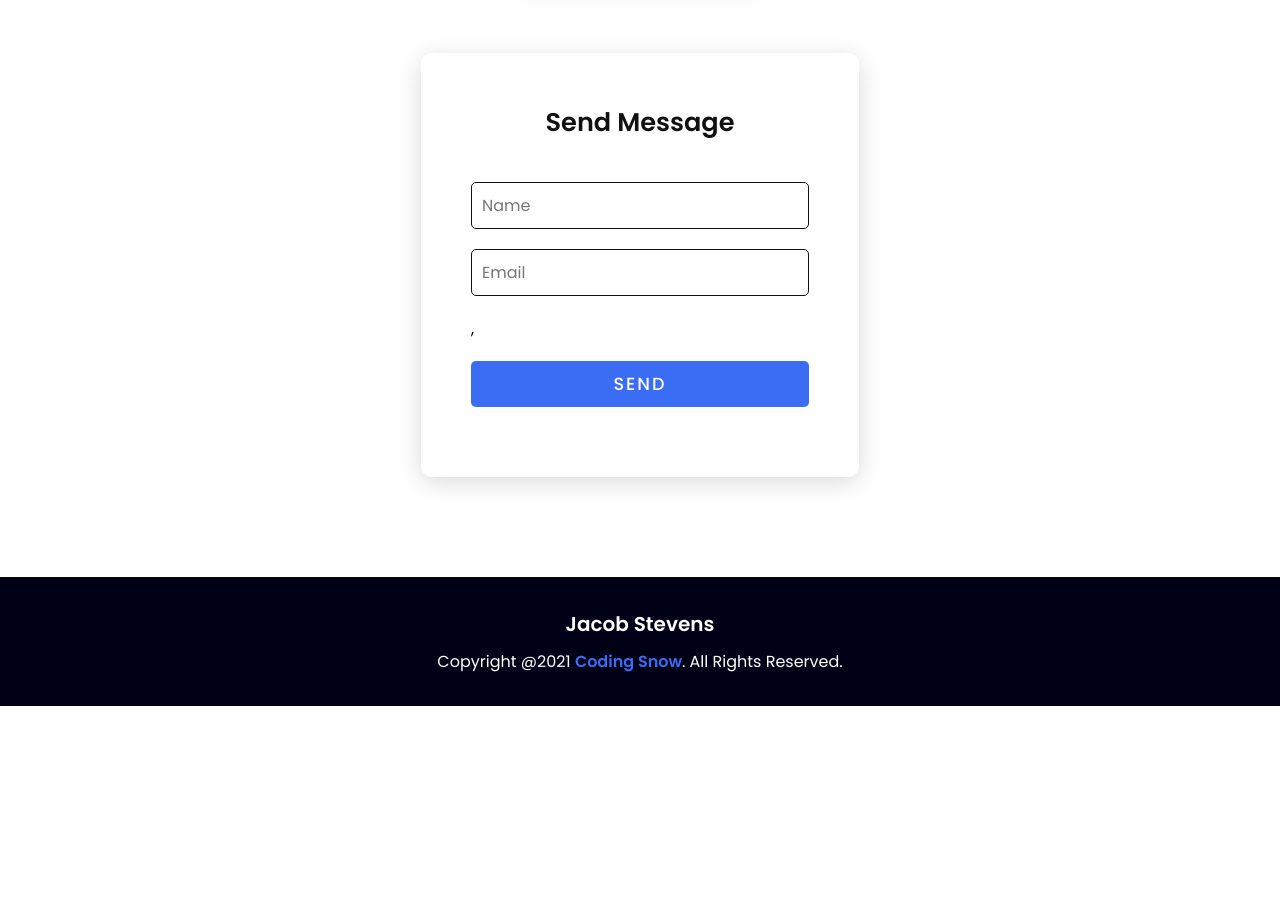
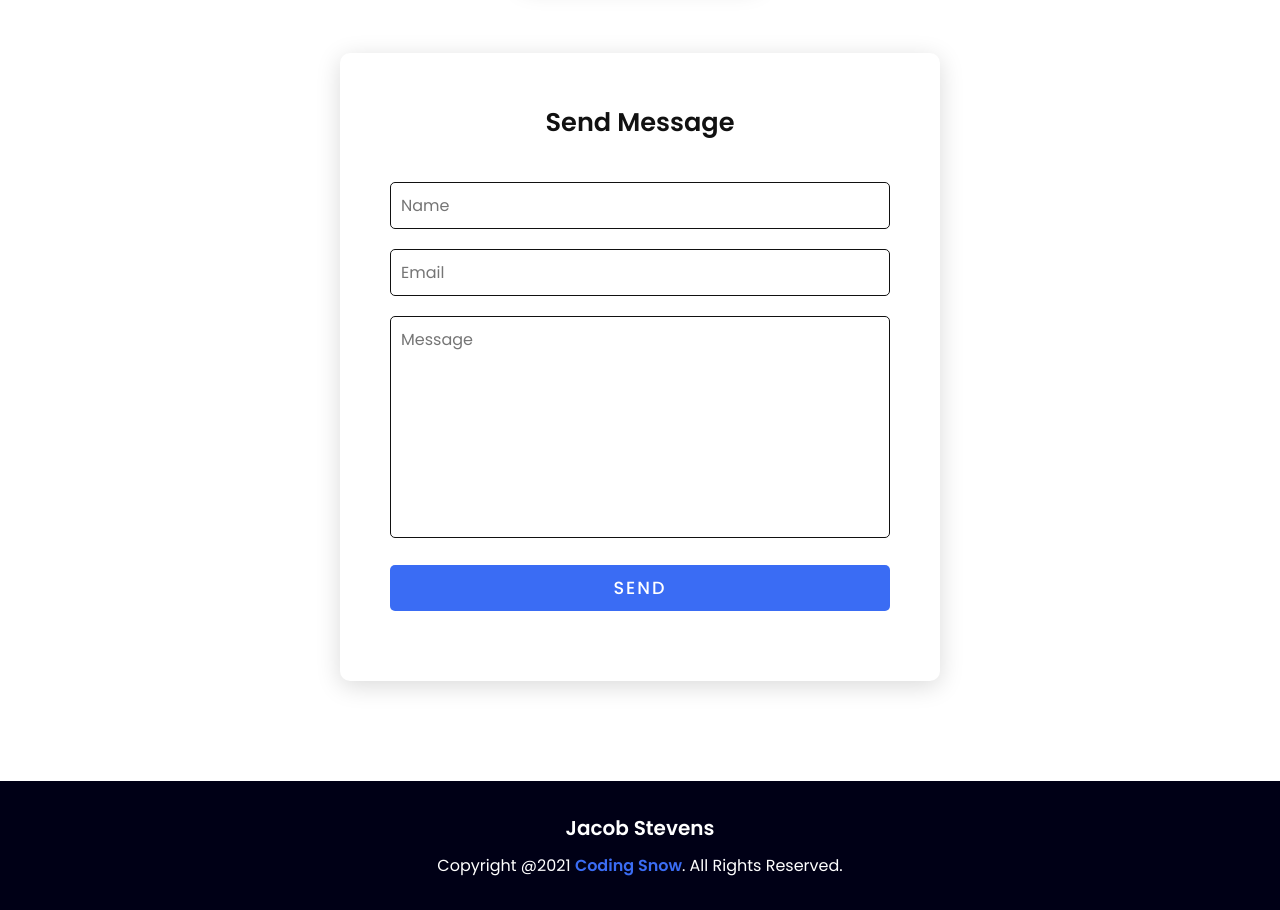
Before and after one commit to fahriandriansss/van, a plain HTML site: page index.html in a window 1280 px wide. Shown: the part 5698-6608 px from the top of the page. Before the commit the page ends 6404 px from the top, so only its background shows below. Drawn offline with Linux system fonts and the light colour scheme.

Commit message:
update index.html

```diff
--- a/index.html
+++ b/index.html
@@ -1,5 +1,7 @@
 <!DOCTYPE html>
-<html>
+
+<html lang="en" dir="ltr">
+
   <head>
     <meta charset="utf-8">
     <meta name="viewport" content="width=device-width, initial-scale=1.0">
@@ -12,6 +14,7 @@
     <div class="scrollToTop-btn">
       <i class="fas fa-angle-up"></i>
     </div>
+
     <header>
       <a href="#" class="brand">Jacob</a>
       <div class="menu-btn"></div>
@@ -24,6 +27,7 @@
         <a href="#contact">Contact</a>
       </div>
     </header>
+
     <section class="main" id="main">
       <div class="content">
         <h2>Hello, I'm<br><span>Jacob Stevens</span></h2>
@@ -239,10 +243,10 @@
               <input type="text" name="" value="" placeholder="Email">
             </div>
             <div class="input-box">
-              ,
+              <textarea name="name" rows="8" cols="80" placeholder="Message"></textarea>
             </div>
             <div class="input-box">
-              <input type="submit" class="send-btn" name="" value="Send"/>
+              <input type="submit" class="send-btn" name="" value="Send">
             </div>
           </div>
         </div>
```
Lines whose indentation alone changed are shown as unchanged.
